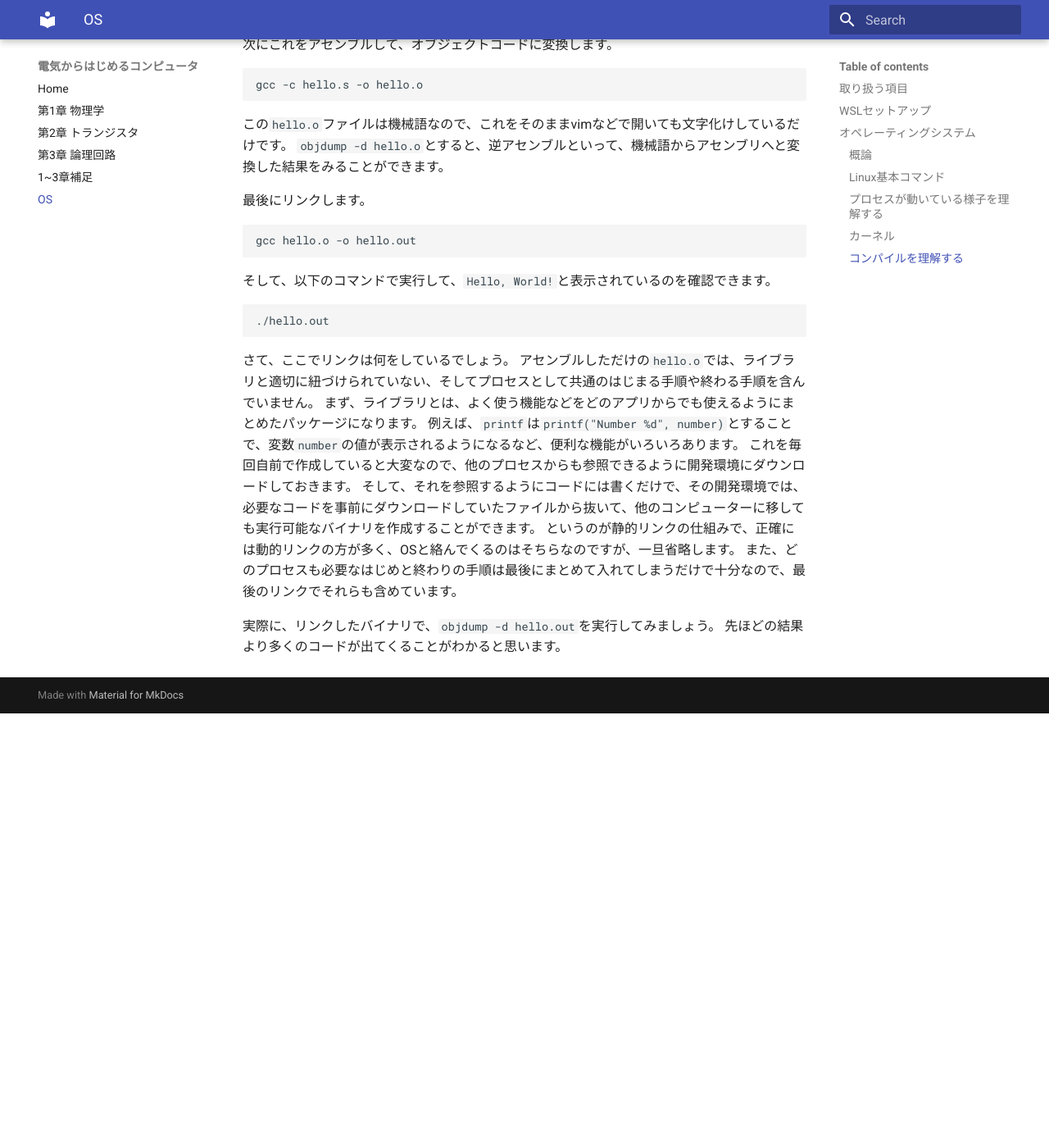
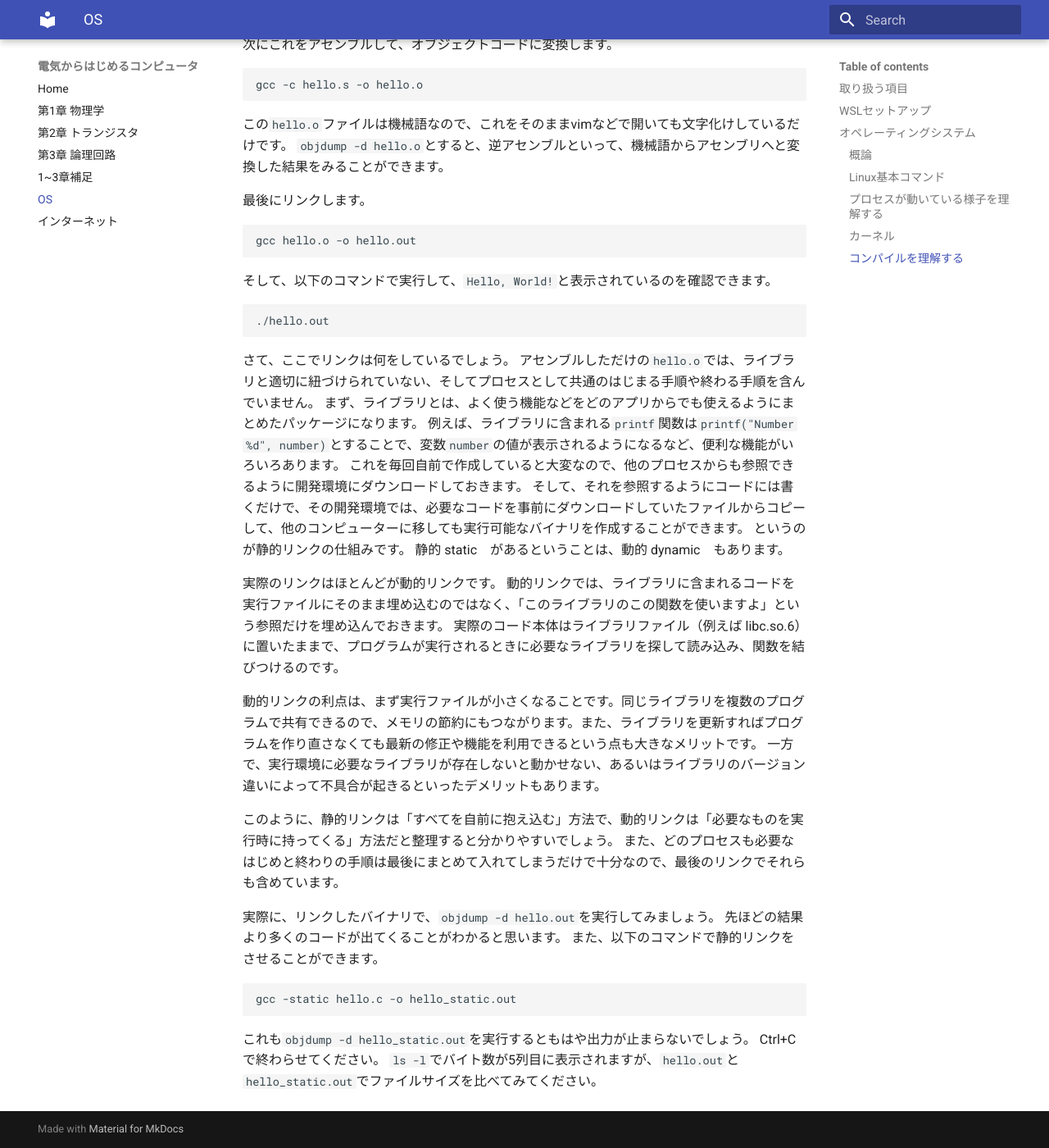
Before and after one commit to Naomath/HowComputerWorks, an MkDocs documentation site: the page built from docs/os.md, in a window 1280 px wide and 1400 px high, scrolled down 6373 px. Shown: the whole window at 82% size. Built offline with MkDocs 1.6.1 and Material for MkDocs 9.7.7, drawn with Linux system fonts in a browser that asks for light colours; before the commit the page ends 7243 px from its top, so only the background shows below that.

Commit message:
add internet

````diff
--- a/docs/os.md
+++ b/docs/os.md
@@ -245,11 +245,28 @@ gcc hello.o -o hello.out
 さて、ここでリンクは何をしているでしょう。
 アセンブルしただけの``hello.o``では、ライブラリと適切に紐づけられていない、そしてプロセスとして共通のはじまる手順や終わる手順を含んでいません。
 まず、ライブラリとは、よく使う機能などをどのアプリからでも使えるようにまとめたパッケージになります。
-例えば、``printf``は``printf("Number %d", number)``とすることで、変数``number``の値が表示されるようになるなど、便利な機能がいろいろあります。
+例えば、ライブラリに含まれる``printf``関数は``printf("Number %d", number)``とすることで、変数``number``の値が表示されるようになるなど、便利な機能がいろいろあります。
 これを毎回自前で作成していると大変なので、他のプロセスからも参照できるように開発環境にダウンロードしておきます。
-そして、それを参照するようにコードには書くだけで、その開発環境では、必要なコードを事前にダウンロードしていたファイルから抜いて、他のコンピューターに移しても実行可能なバイナリを作成することができます。
-というのが静的リンクの仕組みで、正確には動的リンクの方が多く、OSと絡んでくるのはそちらなのですが、一旦省略します。
+そして、それを参照するようにコードには書くだけで、その開発環境では、必要なコードを事前にダウンロードしていたファイルからコピーして、他のコンピューターに移しても実行可能なバイナリを作成することができます。
+というのが静的リンクの仕組みです。
+静的 static　があるということは、動的 dynamic　もあります。
+
+実際のリンクはほとんどが動的リンクです。
+動的リンクでは、ライブラリに含まれるコードを実行ファイルにそのまま埋め込むのではなく、「このライブラリのこの関数を使いますよ」という参照だけを埋め込んでおきます。
+実際のコード本体はライブラリファイル（例えば libc.so.6）に置いたままで、プログラムが実行されるときに必要なライブラリを探して読み込み、関数を結びつけるのです。
+
+動的リンクの利点は、まず実行ファイルが小さくなることです。同じライブラリを複数のプログラムで共有できるので、メモリの節約にもつながります。また、ライブラリを更新すればプログラムを作り直さなくても最新の修正や機能を利用できるという点も大きなメリットです。
+一方で、実行環境に必要なライブラリが存在しないと動かせない、あるいはライブラリのバージョン違いによって不具合が起きるといったデメリットもあります。
+
+このように、静的リンクは「すべてを自前に抱え込む」方法で、動的リンクは「必要なものを実行時に持ってくる」方法だと整理すると分かりやすいでしょう。
 また、どのプロセスも必要なはじめと終わりの手順は最後にまとめて入れてしまうだけで十分なので、最後のリンクでそれらも含めています。
 
 実際に、リンクしたバイナリで、``objdump -d hello.out``を実行してみましょう。
 先ほどの結果より多くのコードが出てくることがわかると思います。
+また、以下のコマンドで静的リンクをさせることができます。
+```bash
+gcc -static hello.c -o hello_static.out
+```
+これも``objdump -d hello_static.out``を実行するともはや出力が止まらないでしょう。
+Ctrl+Cで終わらせてください。
+``ls -l``でバイト数が5列目に表示されますが、``hello.out``と``hello_static.out``でファイルサイズを比べてみてください。
--- a/mkdocs.yml
+++ b/mkdocs.yml
@@ -6,6 +6,7 @@ nav:
   - 第3章 論理回路: 3_logic.md
   - 1~3章補足: appendix_1_3.md
   - OS: os.md
+  - インターネット: internet.md
 theme:
   name: material
 
````
Also changed, not shown: docs/internet.md (added, +53 -0 lines).
